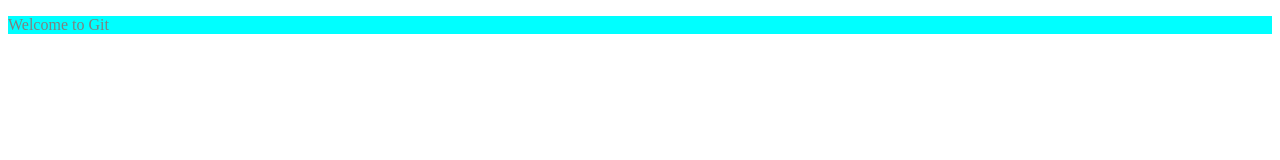
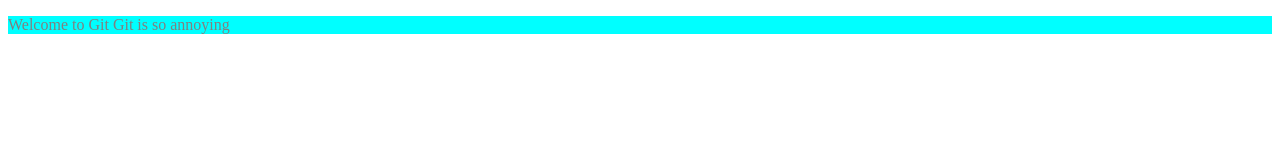
Before and after one commit to Owurakz/Remote-git-practice, a plain HTML site: page index.html in a window 1280 px wide. Drawn offline with Linux system fonts and the light colour scheme.

Commit message:
Included some text

```diff
--- a/index.html
+++ b/index.html
@@ -9,6 +9,8 @@
     <link rel="stylesheet" href="index.css">
 </head>
 <body>
-  <p>Welcome to Git</p>
+  <p>Welcome to Git
+
+    Git is so annoying</p>
 </body>
 </html>
```
